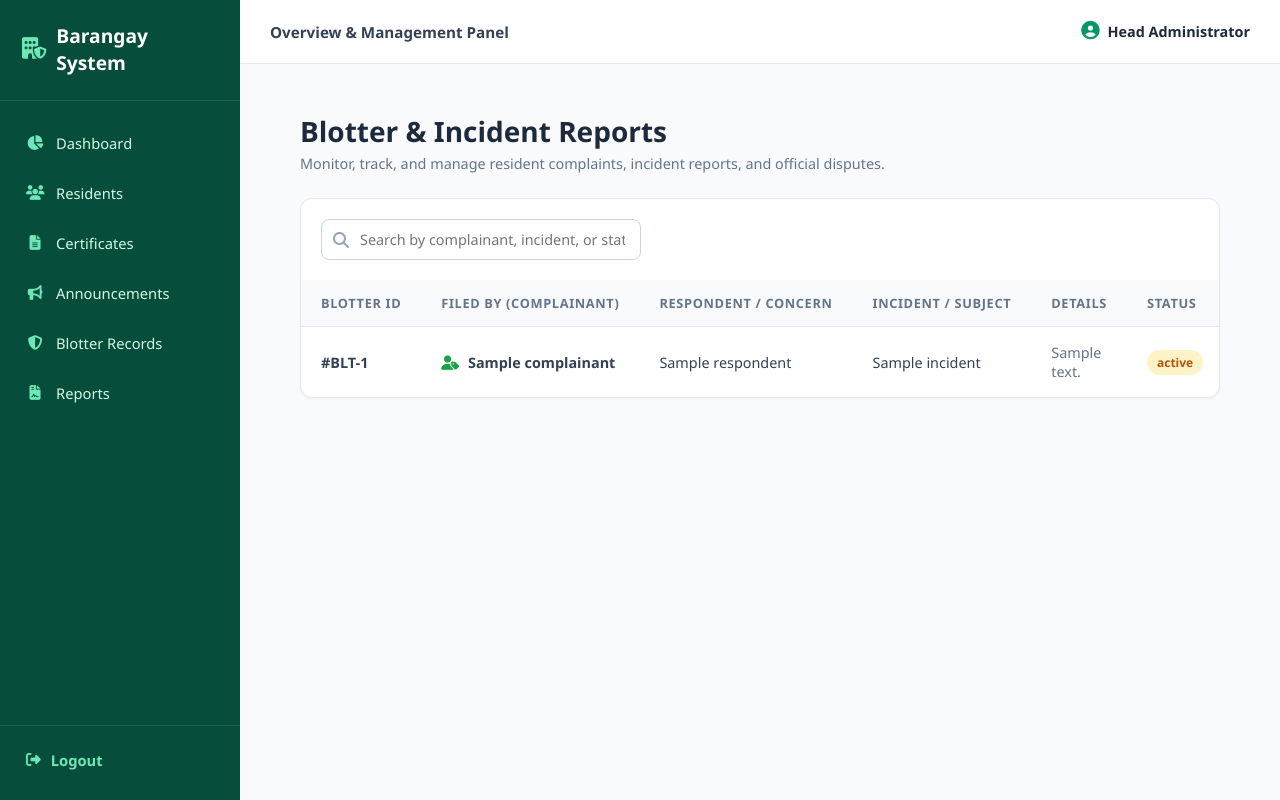
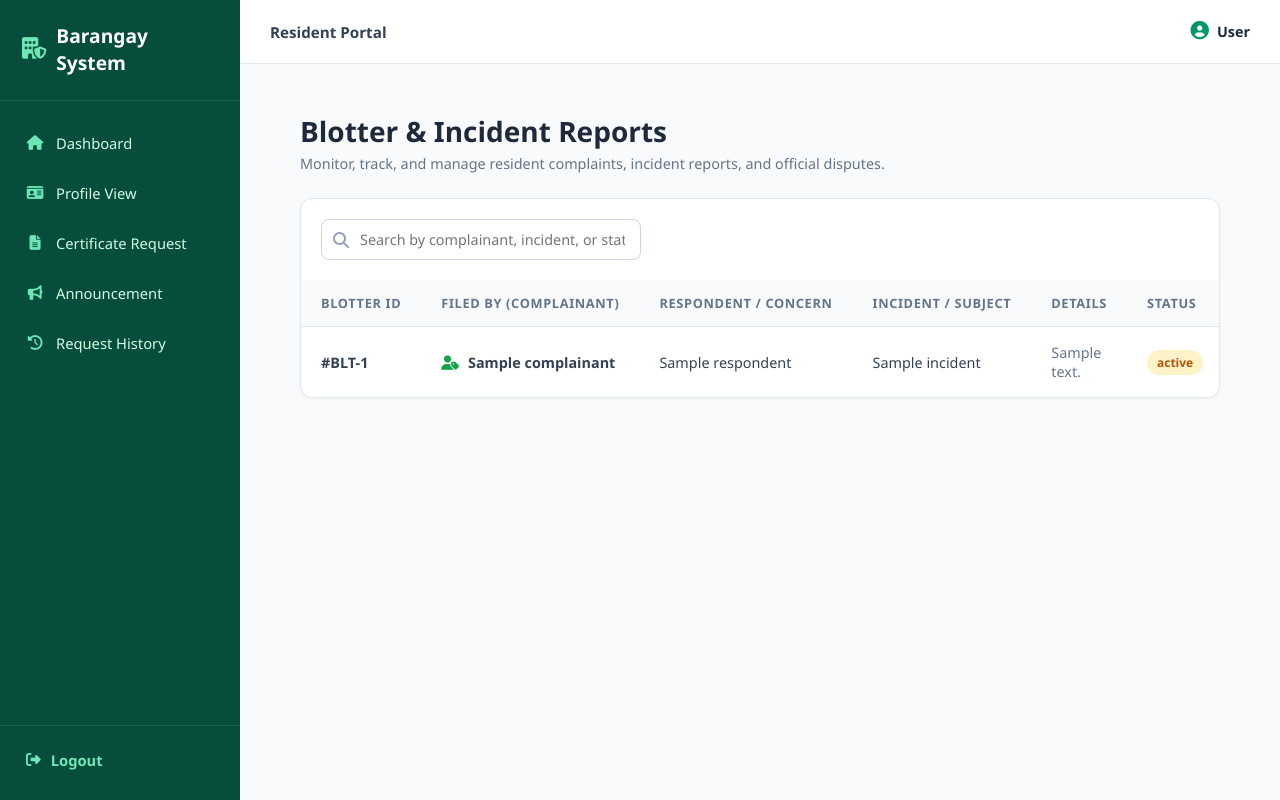
Before and after one commit to rlumanta-douds/BarangaySystem, a Laravel app: template resources/views/admin/blotter.blade.php in a window 1280 px wide. Run offline with Laravel 9, Linux system fonts and the light colour scheme; the template is opened without the code that fills it: most values are stand-ins (such as "Sample title", 1, 10 or a date in 2020); parts of the project's set-up code (start-up, migrations or seed data) failed here and were passed over.

Commit message:
Wire resident sidebar links to exact named routes in web.php

```diff
--- a/resources/views/layouts/app.blade.php
+++ b/resources/views/layouts/app.blade.php
@@ -160,6 +160,8 @@
             </div>
 
             <nav class="sidebar-nav">
+                @if(auth()->check() && auth()->user()->role === 'admin')
+                    <!-- ADMIN PORTAL SIDEBAR -->
                     <a href="{{ route('dashboard') }}" class="{{ request()->routeIs('dashboard') ? 'active' : '' }}">
                         <i class="fa-solid fa-chart-pie"></i>
                         <span>Dashboard</span>
@@ -184,6 +186,29 @@
                         <i class="fa-solid fa-file-contract"></i>
                         <span>Reports</span>
                     </a>
+                @else
+                    <!-- RESIDENT PORTAL SIDEBAR -->
+                    <a href="{{ route('resident.dashboard') }}" class="{{ request()->routeIs('resident.dashboard') ? 'active' : '' }}">
+                        <i class="fa-solid fa-house"></i>
+                        <span>Dashboard</span>
+                    </a>
+                    <a href="{{ route('resident.profile') }}" class="{{ request()->routeIs('resident.profile*') ? 'active' : '' }}">
+                        <i class="fa-solid fa-id-card"></i>
+                        <span>Profile View</span>
+                    </a>
+                    <a href="{{ route('resident.certificates') }}" class="{{ request()->routeIs('resident.certificates*') ? 'active' : '' }}">
+                        <i class="fa-solid fa-file-lines"></i>
+                        <span>Certificate Request</span>
+                    </a>
+                    <a href="{{ route('resident.announcements') }}" class="{{ request()->routeIs('resident.announcements*') ? 'active' : '' }}">
+                        <i class="fa-solid fa-bullhorn"></i>
+                        <span>Announcement</span>
+                    </a>
+                    <a href="{{ route('resident.history') }}" class="{{ request()->routeIs('resident.history') ? 'active' : '' }}">
+                        <i class="fa-solid fa-clock-rotate-left"></i>
+                        <span>Request History</span>
+                    </a>
+                @endif
             </nav>
         </div>
 
@@ -200,10 +225,12 @@
 
     <div class="main-wrapper">
         <header class="topbar">
-            <div class="topbar-title">Overview &amp; Management Panel</div>
+            <div class="topbar-title">
+                {{ (auth()->check() && auth()->user()->role === 'admin') ? 'Overview & Management Panel' : 'Resident Portal' }}
+            </div>
             <div class="topbar-user">
                 <i class="fa-solid fa-circle-user"></i>
-                <span>{{ auth()->user()->name ?? 'Head Administrator' }}</span>
+                <span>{{ auth()->user()->name ?? 'User' }}</span>
             </div>
         </header>
 
```
Lines whose indentation alone changed are shown as unchanged.
